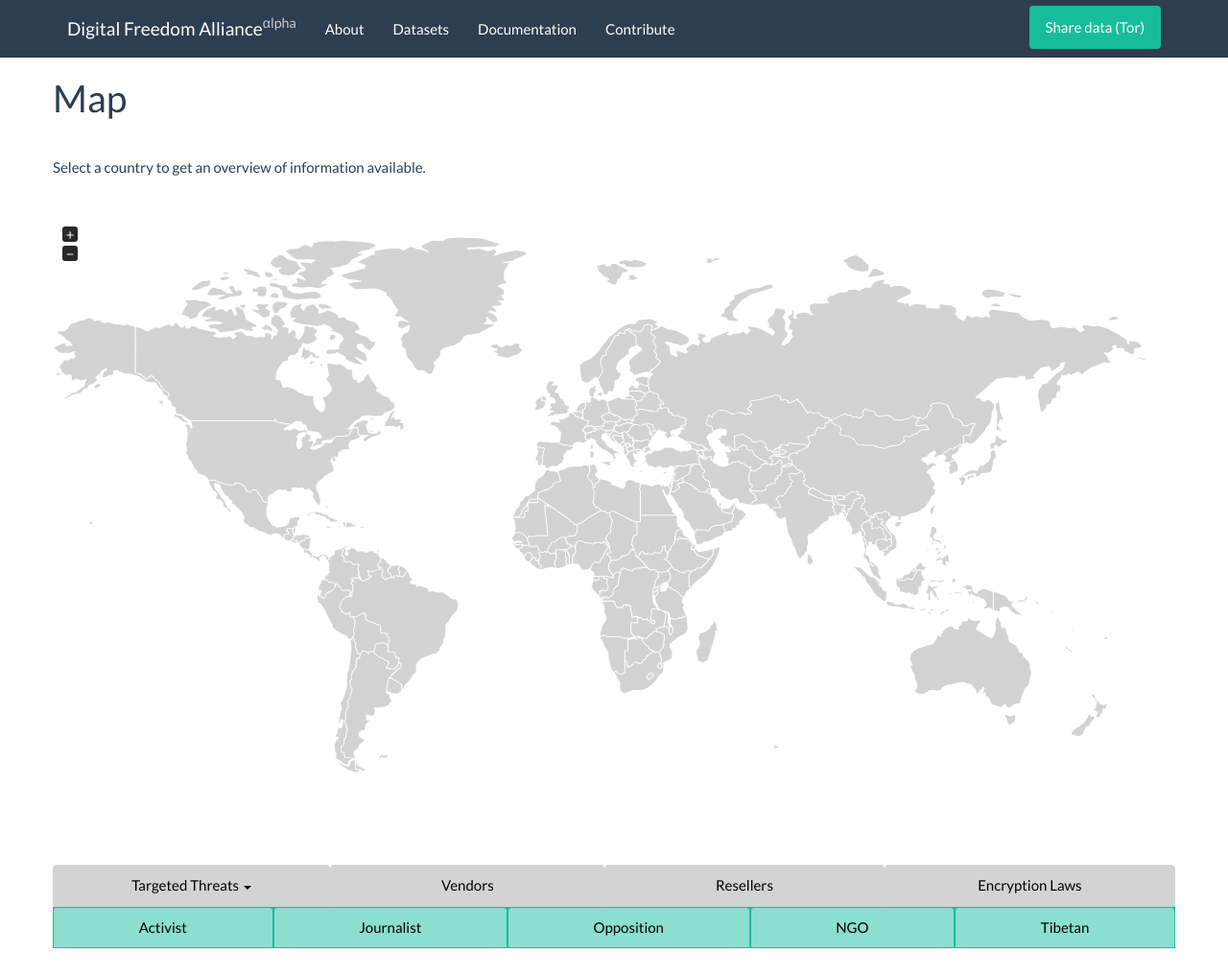
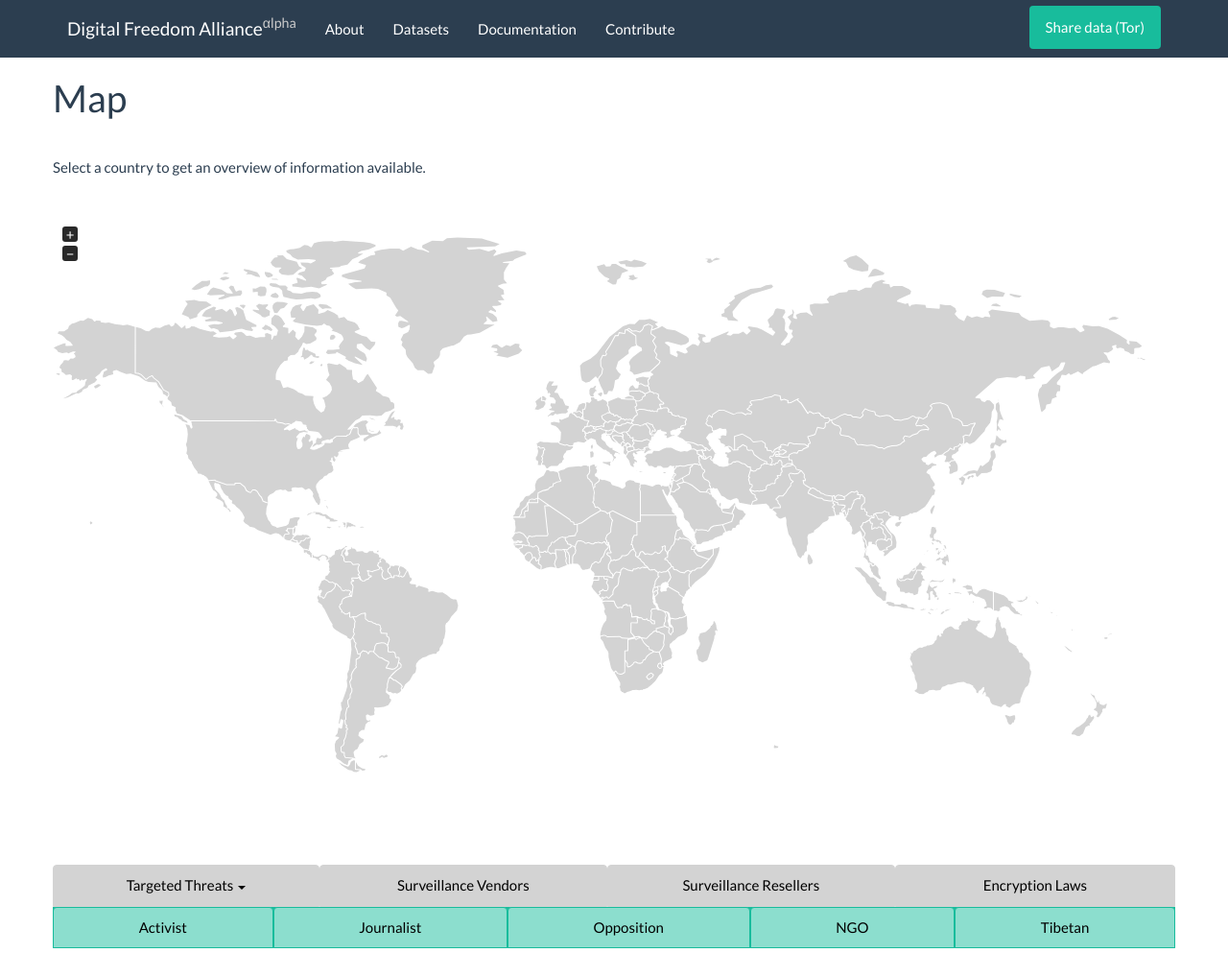
Before and after one commit to digitalfreedom/website, a Jekyll site: the page built from map.md, in a window 1280 px wide and 1018 px high. Shown: the whole window at 96% size. Built offline with Jekyll 4.4.1, drawn with Linux system fonts in a browser that asks for light colours.

Commit message:
Explicit descriptions

```diff
--- a/map.md
+++ b/map.md
@@ -21,8 +21,8 @@ permalink: /map/
         Targeted Threats <span class="caret"></span>
       </a>
     </li>
-    <li class="dataset-selector"><a href="#vendors">Vendors</a></li>
-    <li class="dataset-selector"><a href="#resellers">Resellers</a></li>
+    <li class="dataset-selector"><a href="#vendors">Surveillance Vendors</a></li>
+    <li class="dataset-selector"><a href="#resellers">Surveillance Resellers</a></li>
     <li class="dataset-selector"><a href="#encryptionlaws">Encryption Laws</a></li>
   </ul>
 </div>
```
